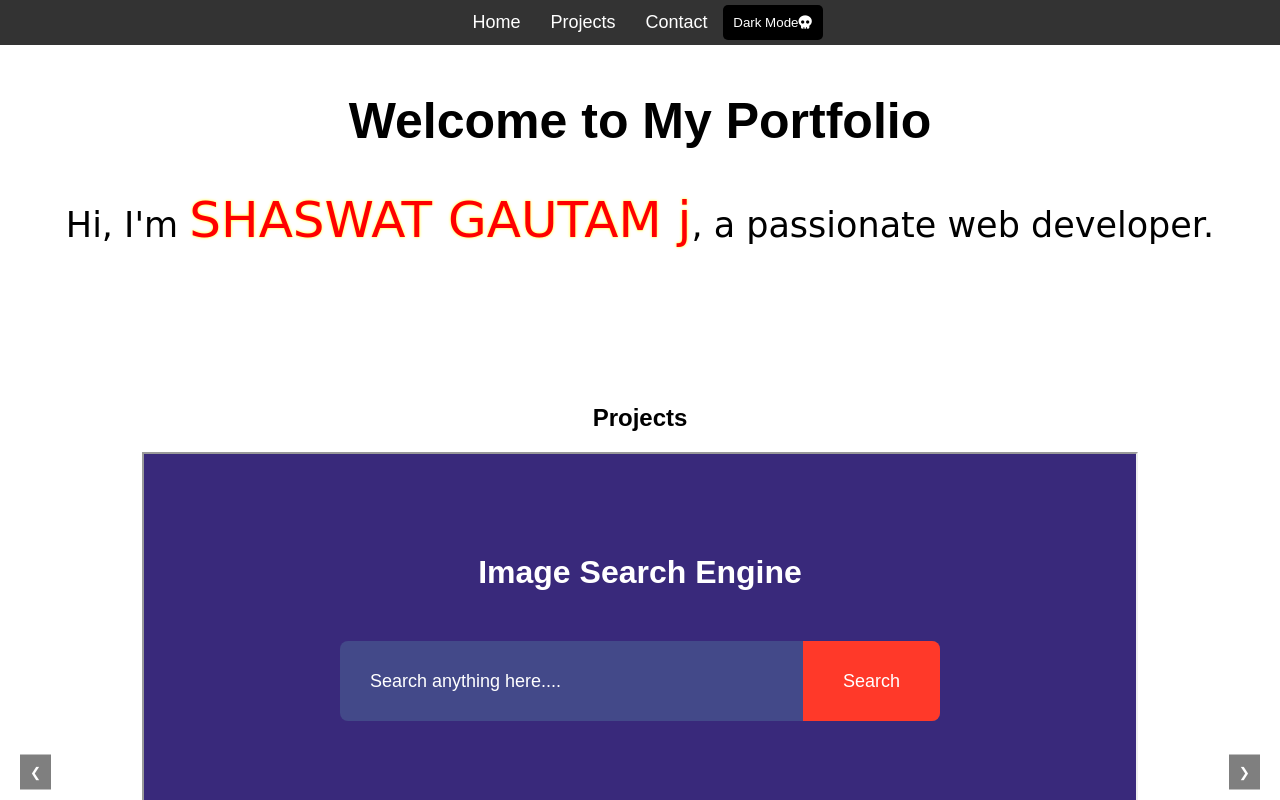
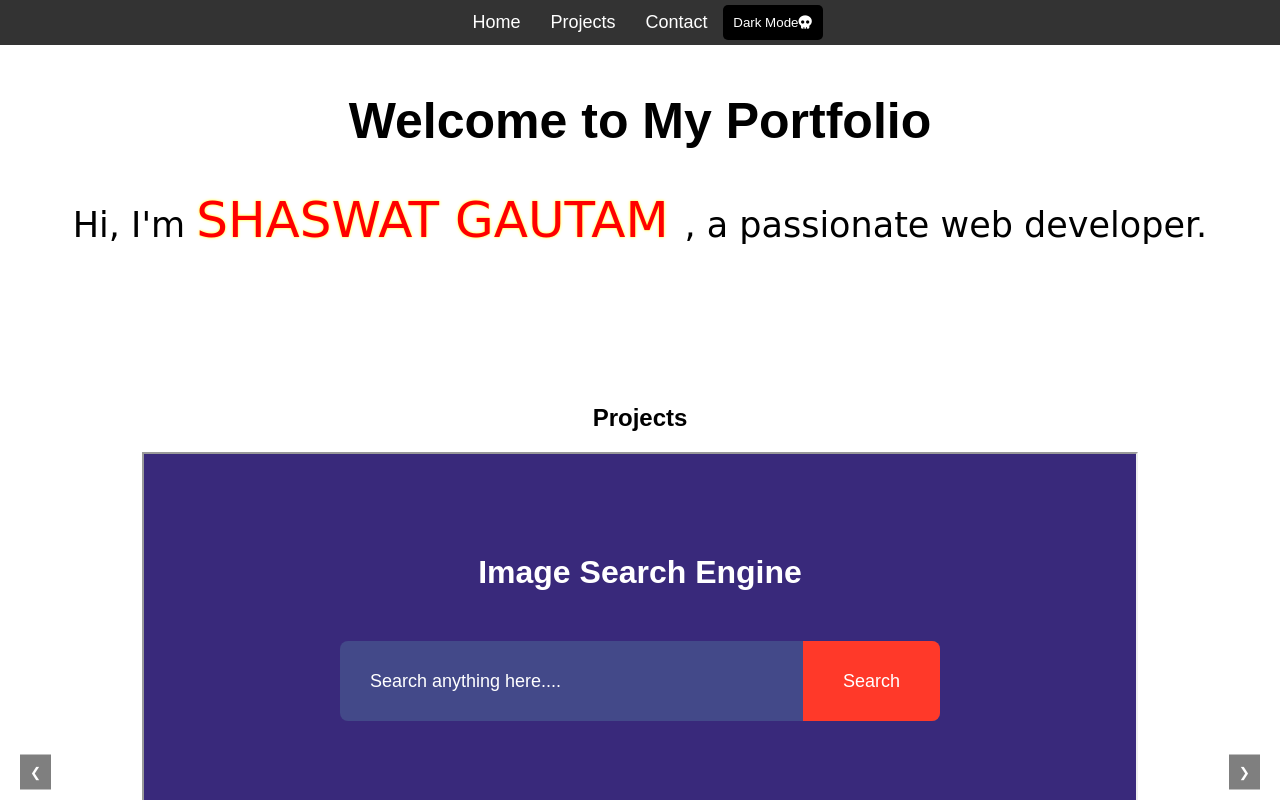
Before and after one commit to Shaswathunter/Portfolio-1, a plain HTML site: page index.html in a window 1280 px wide. Shown: the top 800 px of the page. Drawn offline with nearby package versions, Linux system fonts and the light colour scheme.

Commit message:
Update index.html

```diff
--- a/index.html
+++ b/index.html
@@ -26,7 +26,7 @@
 
         <section id="home">
             <h1>Welcome to My Portfolio</h1>
-            <p>Hi, I'm <span> SHASWAT GAUTAM  j</span>, a passionate web developer.</p>
+            <p>Hi, I'm <span> SHASWAT GAUTAM </span>, a passionate web developer.</p>
         </section>
 
         <section id="projects">
```
